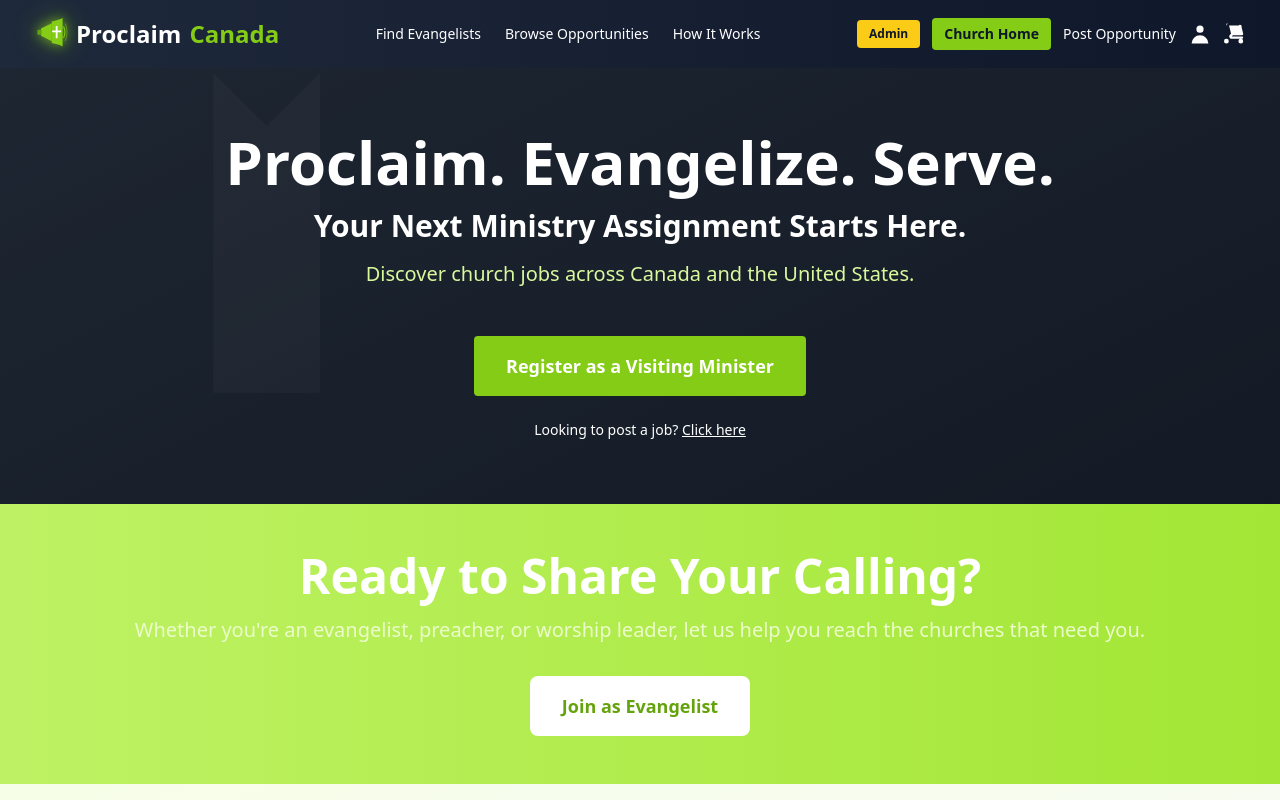
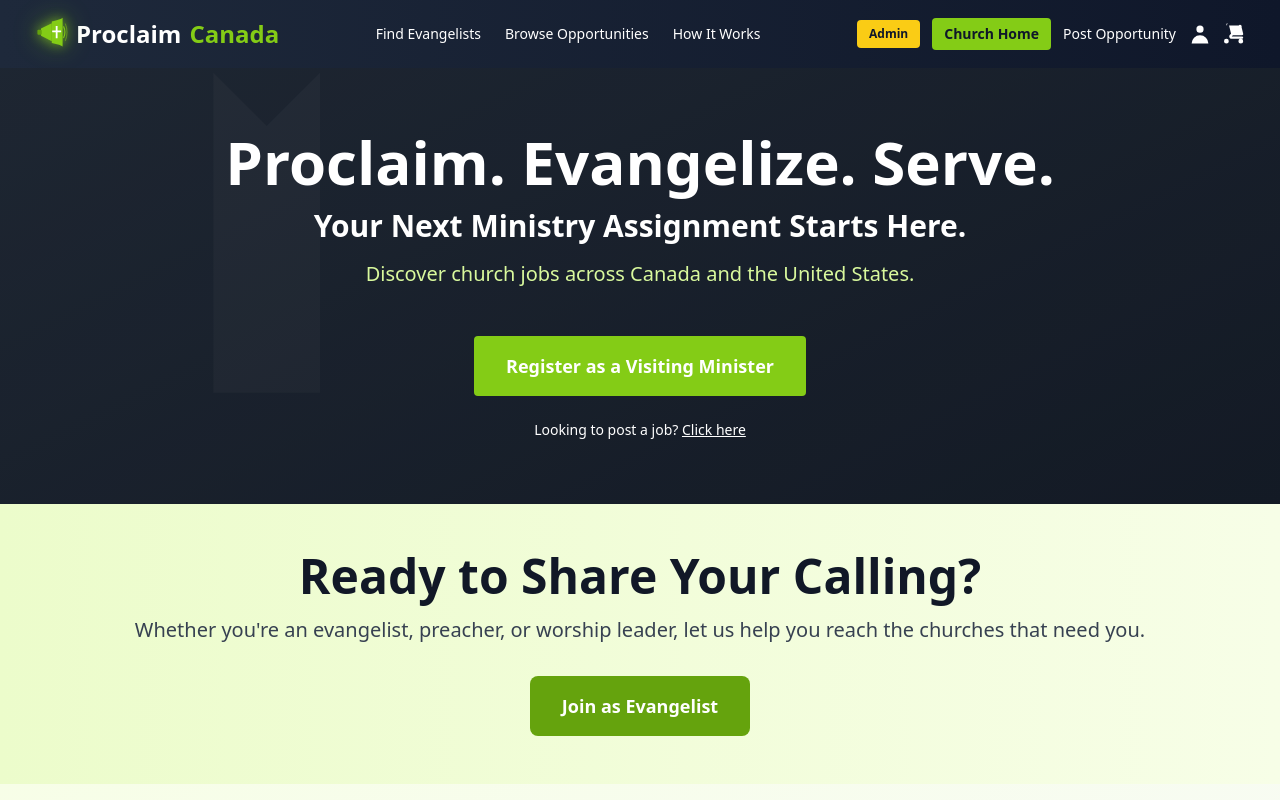
Before and after one commit to cathamaoui/Proclaim-Canada, a Next.js app: page / in a window 1280 px wide. Shown: the top 800 px of the page. Built offline with nearby package versions, Linux system fonts and the light colour scheme.

Commit message:
Make CTA section background pale green, almost white

```diff
--- a/app/page.tsx
+++ b/app/page.tsx
@@ -91,11 +91,11 @@
       </div>
 
       {/* CTA Section */}
-      <div className="bg-gradient-to-r from-lime-300 to-lime-400 text-white py-12">
+      <div className="bg-gradient-to-r from-lime-100 to-lime-50 text-gray-900 py-12">
         <div className="max-w-6xl mx-auto text-center px-4">
           <h2 className="text-4xl md:text-5xl font-bold mb-4">Ready to Share Your Calling?</h2>
-          <p className="text-lg md:text-xl mb-8 text-lime-100">Whether you're an evangelist, preacher, or worship leader, let us help you reach the churches that need you.</p>
-          <Link href="/auth/signup?type=preacher" className="inline-block bg-white hover:bg-gray-100 text-lime-600 px-8 py-4 rounded-lg font-bold transition text-lg">
+          <p className="text-lg md:text-xl mb-8 text-gray-700">Whether you're an evangelist, preacher, or worship leader, let us help you reach the churches that need you.</p>
+          <Link href="/auth/signup?type=preacher" className="inline-block bg-lime-600 hover:bg-lime-700 text-white px-8 py-4 rounded-lg font-bold transition text-lg">
             Join as Evangelist
           </Link>
         </div>
```
